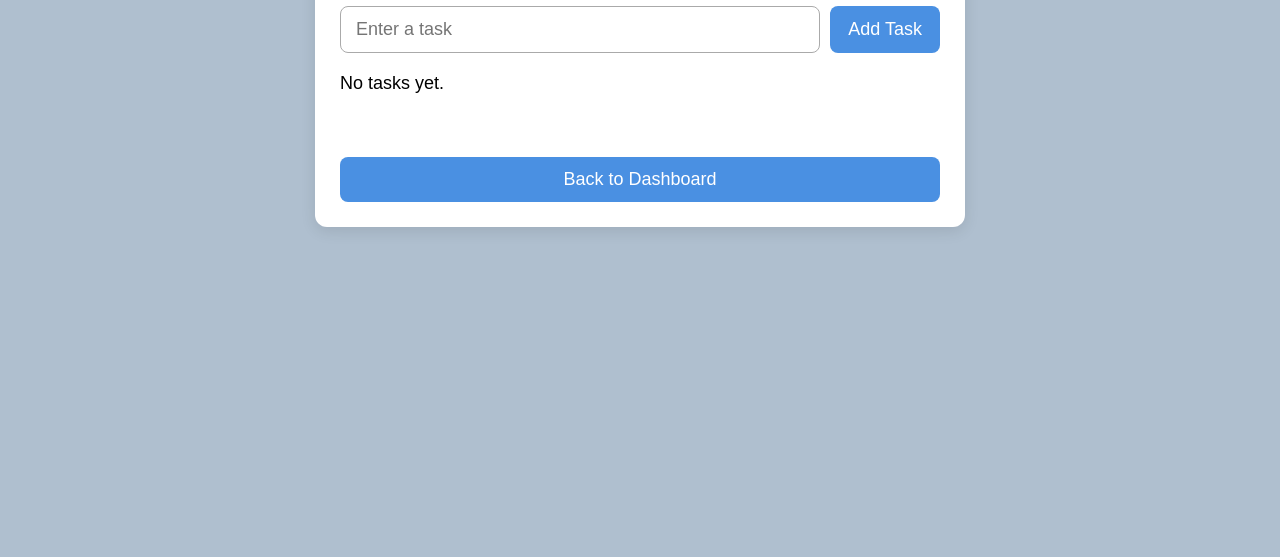
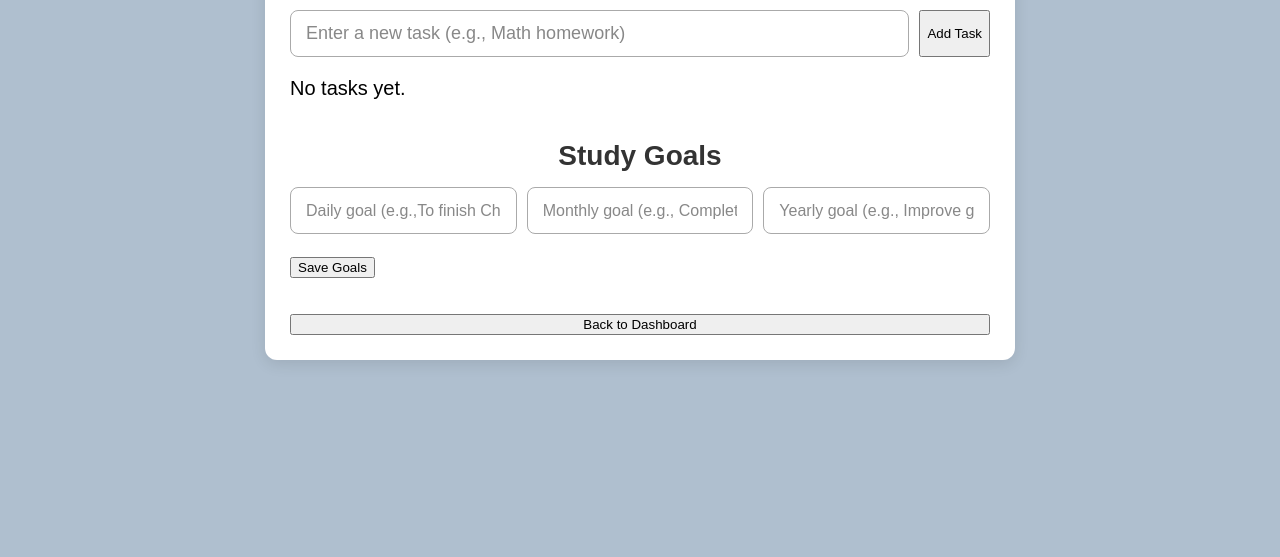
Before and after one commit to anthonytoo2/1012-Term-Project, a website: page StuImportantDates.html in a window 1280 px wide. Shown: the part 243-800 px from the top of the page. Drawn offline with Linux system fonts and the light colour scheme.

Commit message:
Add the study goal

```diff
--- a/StuImportantDates.html
+++ b/StuImportantDates.html
@@ -1,75 +1,57 @@
 <!DOCTYPE html>
 <html>
 <head>
-        <meta charset = "utf-8" name="viewport" content="width=device-width, initial-scale=1">
-        <link rel = "stylesheet" href = "style.css">
-        <script src = "TermProject.js"> </script>
-        <title>
-            To-do List
-        </title>
+    <meta charset="utf-8" name="viewport" content="width=device-width, initial-scale=1">
+    <link rel="stylesheet" href="style.css">
+    <script src="TermProject.js"></script>
+    <title>To-do List & Study Goals</title>
     <style type="text/css">
-
-/* Center the container */
+        /* Container */
         .container {
             width: 90%;
-    max-width: 600px;
+            max-width: 700px;
             margin: 40px auto;
             padding: 25px;
             background: #ffffff;
             border-radius: 12px;
             box-shadow: 0 4px 15px rgba(0,0,0,0.1);
-
             font-family: Arial, Helvetica, sans-serif;
-    font-size: 20px; /* Bigger base font */
+            font-size: 20px;
         }
 
-/* Title */
-.container h1 {
-    font-size: 32px;
+        /* Titles */
+        .container h1, .container h2 {
             text-align: center;
-    margin-bottom: 25px;
             color: #333;
         }
 
-/* Add Task section */
-.add-row {
+        h1 { font-size: 32px; margin-bottom: 25px; }
+        h2 { font-size: 28px; margin-top: 40px; margin-bottom: 15px; }
+
+        /* Add Task & Goal section */
+        .add-row, .goal-row {
             display: flex;
             gap: 10px;
             margin-bottom: 20px;
+            flex-wrap: wrap;
         }
 
-/* Text box (large + better UI) */
-#task-input {
+        /* Text boxes */
+        input[type="text"] {
             flex: 1;
+            min-width: 120px;
             padding: 12px 15px;
             font-size: 18px;
             border-radius: 8px;
             border: 1px solid #aaa;
         }
 
-/* Add Task Button */
-button {
-    padding: 12px 18px;
-    font-size: 18px;
-    border: none;
-    background: #4a90e2;
-    color: white;
-    border-radius: 8px;
-    cursor: pointer;
-    transition: 0.2s;
-}
+    /* Buttons */
 
-button:hover {
-    background: #357ab8;
-}
 
-/* Task count text */
-#task-count {
-    font-size: 18px;
-    margin-bottom: 15px;
-}
+        button:hover { background: #357ab8; }
 
-/* Task list styles */
+        /* Task list */
         #task-list {
             list-style-type: none;
             padding: 0;
@@ -81,6 +63,22 @@ button:hover {
             border-radius: 8px;
             margin-bottom: 10px;
             font-size: 18px;
+            display: flex;
+            justify-content: space-between;
+            align-items: center;
+        }
+
+        .task-buttons button {
+            margin-left: 5px;
+            padding: 6px 10px;
+            font-size: 14px;
+        }
+
+        /* Goal saved message */
+        #goal-message {
+            color: green;
+            font-size: 16px;
+            margin-top: 10px;
         }
 
         /* Back button */
@@ -88,35 +86,48 @@ a button {
             width: 100%;
             margin-top: 20px;
         }
+        /* Placeholder font size for all text inputs */
+input::placeholder {
+    font-size: 16px;  /* Change this to whatever size you like */
+    color: #888;      /* Optional: change placeholder color */
+}
+
+/* Example for your specific inputs */
+#task-input::placeholder {
+    font-size: 18px;
+}
+
+#daily-goal::placeholder,
+#monthly-goal::placeholder,
+#yearly-goal::placeholder {
+    font-size: 16px;
+}
 
     </style>
-
 </head>
 
 <body onload="showMe()">
-
-        <div class = "pageTop">
-            <div class = "PFP">
+    <div class="pageTop">
+        <div class="PFP">
             <img id="buddyPFP" src="" alt="Your chosen buddy image">
         </div>
-            <div class = userName>
+        <div class="userName">
             <div id="name"></div>
         </div>
-             <div class = "shopPage">
-                <button class="button" onclick="shop()"> Shop </button>
+        <div class="shopPage">
+            <button class="button" onclick="shop()">Shop</button>
         </div>
     </div>
     <hr>
-        <div class = "homeButtonFormat">
-            <button class="button" onclick="home()"> Home </button>
+    <div class="homeButtonFormat">
+        <button class="button" onclick="home()">Home</button>
     </div>
-        <body>
 
     <div class="container">
-    <h1>Task Checklist</h2>
+        <h1>Task Checklist</h1>
 
         <div class="add-row">
-        <input id="task-input" type="text" placeholder="Enter a task" />
+            <input id="task-input" type="text" placeholder="Enter a new task (e.g., Math homework)" />
             <button onclick="addTask()">Add Task</button>
         </div>
 
@@ -124,10 +135,20 @@ a button {
 
         <ul id="task-list" aria-live="polite"></ul>
 
-    <br />
-    <a href="Homepage.html"><button>Back to Dashboard</button></a>
+        <h2>Study Goals</h2>
+        <div class="goal-row">
+            <input id="daily-goal" type="text" placeholder="Daily goal (e.g.,To finish Chapter1)" / ar>
+            <input id="monthly-goal" type="text" placeholder="Monthly goal (e.g., Complete 1 subject)" />
+            <input id="yearly-goal" type="text" placeholder="Yearly goal (e.g., Improve grades to A)" />
+        </div>
+        <button onclick="saveGoals()">Save Goals</button>
+        <p id="goal-message"></p>
+
+        <a href="Index.html"><button>Back to Dashboard</button></a>
     </div>
 
-<script src="tasks.js"></script>
+    <script src="checktask.js"></script>
+
+
 </body>
 </html>
```
Lines whose indentation alone changed are shown as unchanged.
